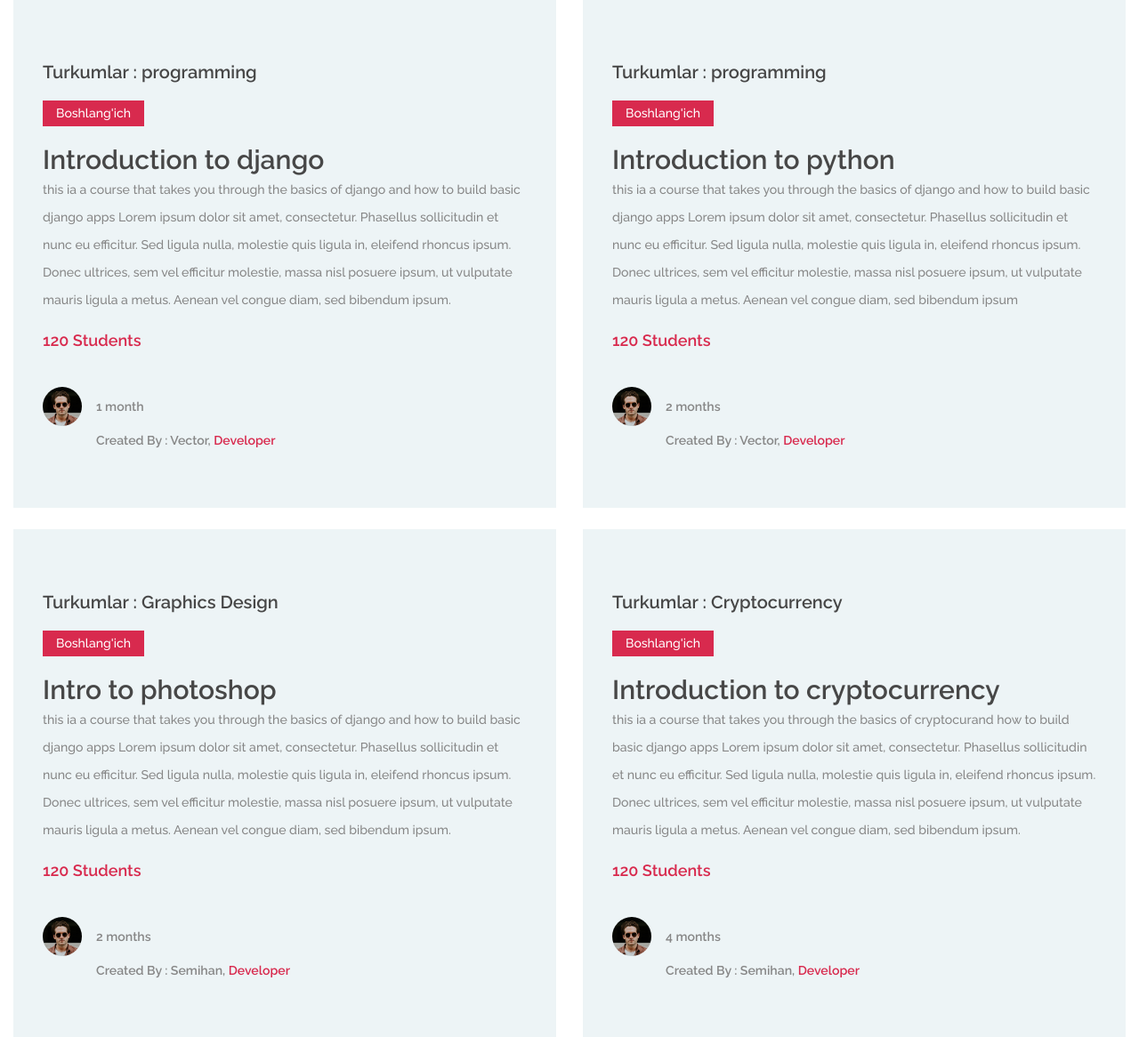
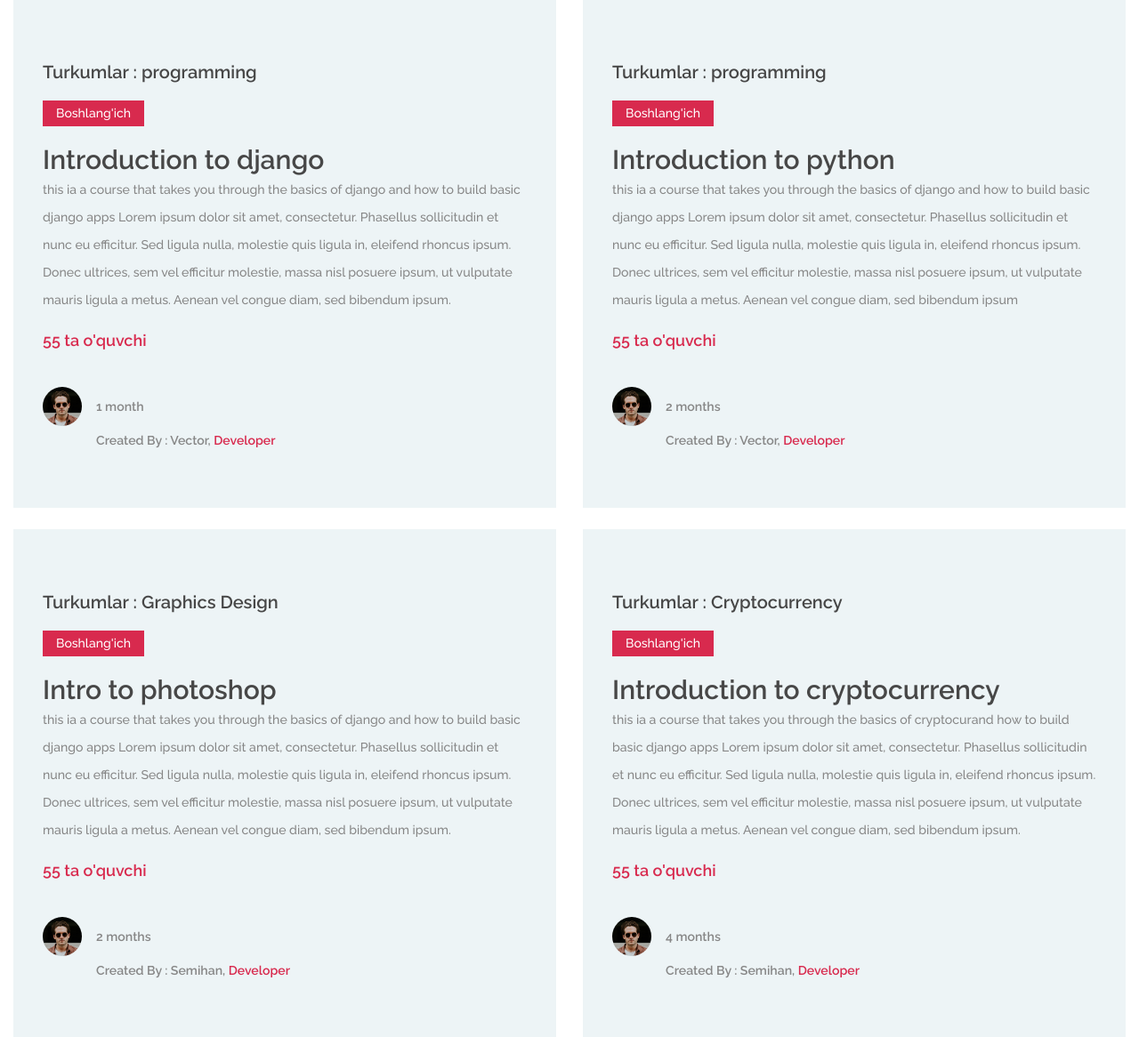
Before and after one commit to Xusanbek0039/Django-Corsera-clone, a Django app: page /courses/ in a window 1280 px wide. Shown: the part 760-1926 px from the top of the page at 89% size. Run offline with Django 3.2, Linux system fonts and the light colour scheme; data comes from the database, SQL or seed files in the repository; parts of the project's set-up code (start-up, migrations or seed data) failed here and were passed over; some libraries are stand-ins or nearby versions.

Commit message:
Update course_list.html

```diff
--- a/courses/templates/courses/course_list.html
+++ b/courses/templates/courses/course_list.html
@@ -53,7 +53,7 @@
                 <div class="fet-note">Boshlang'ich</div>
                 <a href="{% url 'courses:course_detail' course.slug %}"><h3 class="">{{course.title|capfirst}}</h3></a>
                 <p>{{course.description}}</p>
-                <div class="students">120 Students</div>
+                <div class="students">55 ta o'quvchi</div>
               </div>
               <div class="course-author">
                 <div class="ca-pic set-bg" data-setbg="{% static 'webuni/img/authors/2.jpg' %}"></div>
```
